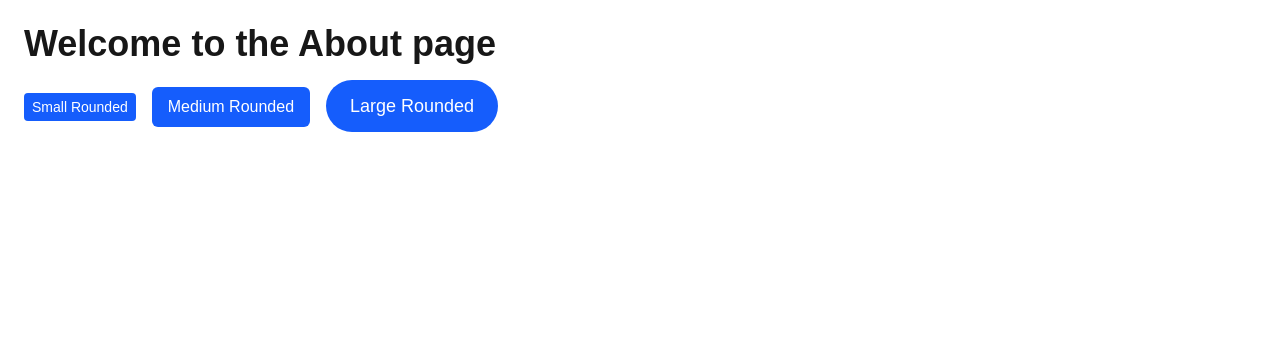
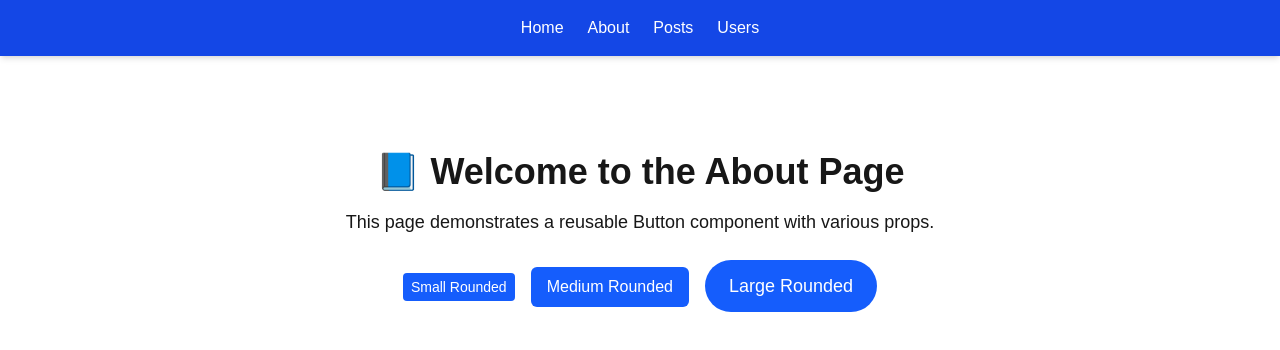
Before and after one commit to Hali1439/alx-project-0x02-setup, a Next.js app in the folder alx-project-0x02/: page /about in a window 1280 px wide. Shown: the top 350 px of the page. Built offline with nearby package versions, Linux system fonts and the light colour scheme.

Commit message:
7/25/2025

```diff
--- a/alx-project-0x02/pages/about.tsx
+++ b/alx-project-0x02/pages/about.tsx
@@ -1,20 +1,31 @@
 import React from 'react';
-import { ButtonProps } from '@/interfaces';
+import Head from 'next/head';
 import Header from '@/components/layout/Header';
 import Button from '@/components/common/Button';
 
-const AboutPage: React.FC<{}> = () => {
+const AboutPage: React.FC = () => {
   const handleClick = () => alert('Button clicked!');
 
   return (
-    <main className="min-h-screen p-6">
-      <h1 className="text-4xl font-bold mb-4">Welcome to the About page</h1>
-      <div className="space-x-4">
-        <Button label="Small Rounded" size="small" shape="rounded-sm" onClick={handleClick} children={null} />
+    <>
+      <Head>
+        <title>About | ALX Project 0x02</title>
+        <meta name="description" content="Learn more about Splash App and its features" />
+      </Head>
+
+      <Header />
+
+      <main className="min-h-screen p-6 pt-24 bg-black-100 text-center">
+        <h1 className="text-4xl font-bold mb-4">📘 Welcome to the About Page</h1>
+        <p className="mb-6 text-lg">This page demonstrates a reusable Button component with various props.</p>
+
+        <div className="space-x-4">
+           <Button label="Small Rounded" size="small" shape="rounded-sm" onClick={handleClick} children={null} />
         <Button label="Medium Rounded" size="medium" shape="rounded-md" onClick={handleClick} children={null} />
         <Button label="Large Rounded" size="large" shape="rounded-full" onClick={handleClick} children={null} />
-      </div>
-    </main>
+        </div>
+      </main>
+    </>
   );
 };
 
```
